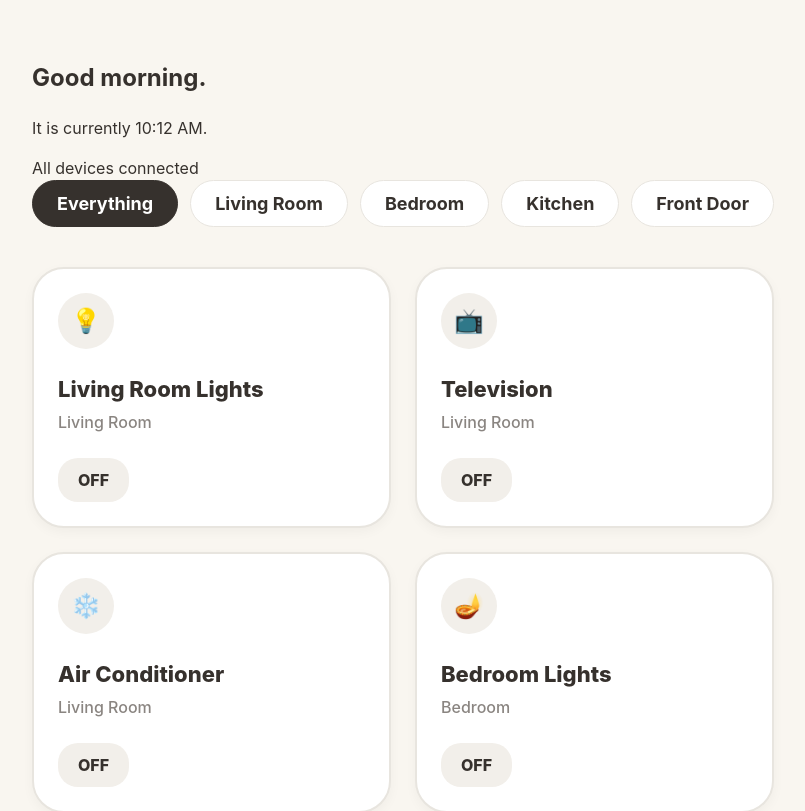
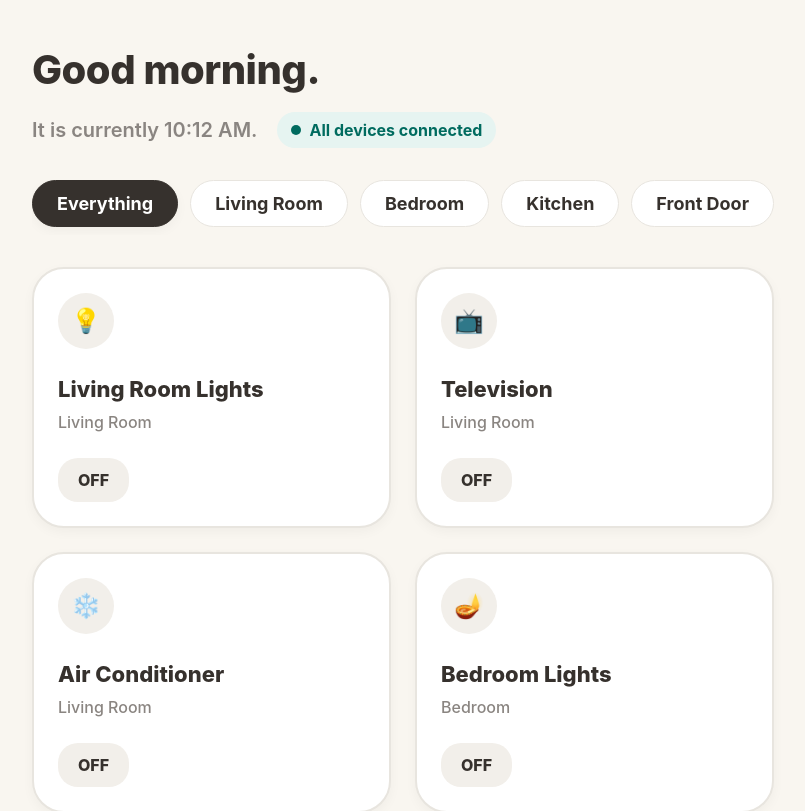
Before and after one commit to preciousudobia704-maker/age-responsive-smarthome, a React (Vite) app: page / in a window 1280 px wide. Shown: the top 811 px of the page, without its empty margins (0-805 px from the left). Built offline with nearby package versions, Linux system fonts and the light colour scheme.

Commit message:
Update App.css

```diff
--- a/src/App.css
+++ b/src/App.css
@@ -14,6 +14,7 @@
 
   --shadow-sm: 0 4px 12px rgba(0, 0, 0, 0.04);
   --shadow-lg: 0 12px 24px rgba(0, 107, 95, 0.15);
+  --shadow-hover: 0 16px 32px rgba(0, 0, 0, 0.08);
 }
 
 body {
@@ -29,6 +30,59 @@ body {
   max-width: 1024px;
   margin: 0 auto;
   padding: 40px 32px;
+}
+
+/* Header & Status Layout */
+.app-header {
+  margin-bottom: 32px;
+}
+
+.greeting-container h2 {
+  font-size: 40px;
+  font-weight: 800;
+  margin: 0 0 12px 0;
+  letter-spacing: -0.5px;
+}
+
+.status-row {
+  display: flex;
+  align-items: center;
+  gap: 20px;
+}
+
+.time-display {
+  font-size: 20px;
+  color: var(--text-muted);
+  margin: 0;
+  font-weight: 600;
+}
+
+/* Connected State Indicator */
+.connected-badge {
+  display: flex;
+  align-items: center;
+  gap: 8px;
+  background-color: #E6F4F1;
+  color: var(--accent-color);
+  padding: 6px 14px;
+  border-radius: 30px;
+  font-size: 16px;
+  font-weight: 700;
+}
+
+.pulse-dot {
+  width: 10px;
+  height: 10px;
+  background-color: var(--accent-color);
+  border-radius: 50%;
+  box-shadow: 0 0 0 rgba(0, 107, 95, 0.4);
+  animation: pulse 2s infinite;
+}
+
+@keyframes pulse {
+  0% { box-shadow: 0 0 0 0 rgba(0, 107, 95, 0.4); }
+  70% { box-shadow: 0 0 0 8px rgba(0, 107, 95, 0); }
+  100% { box-shadow: 0 0 0 0 rgba(0, 107, 95, 0); }
 }
 
 /* Navigation Filters */
@@ -50,12 +104,19 @@ body {
   font-weight: 700;
   cursor: pointer;
   white-space: nowrap;
+  transition: all 0.2s ease;
+}
+
+.filter-pill:hover:not(.active) {
+  background-color: var(--badge-bg-inactive);
+  transform: translateY(-2px);
 }
 
 .filter-pill.active {
   background-color: var(--text-main);
   color: #FFFFFF;
   border-color: var(--text-main);
+  box-shadow: var(--shadow-sm);
 }
 
 /* AI Banner */
@@ -70,13 +131,20 @@ body {
   gap: 20px;
   cursor: pointer;
   box-shadow: var(--shadow-sm);
+  transition: all 0.2s ease;
+}
+
+.ai-banner:hover {
+  transform: translateY(-4px);
+  box-shadow: var(--shadow-hover);
+  border-color: var(--card-border-inactive);
 }
 
 .ai-text { display: flex; flex-direction: column; }
 .ai-text strong { font-size: 20px; color: var(--text-main); margin-bottom: 4px; }
 .ai-text span { font-size: 18px; color: var(--text-muted); }
 
-/* Device Grid (Tablet Optimized) */
+/* Device Grid */
 .device-grid {
   display: grid;
   grid-template-columns: repeat(2, 1fr);
@@ -93,7 +161,12 @@ body {
   gap: 24px;
   cursor: pointer;
   box-shadow: var(--shadow-sm);
-  transition: all 0.2s ease;
+  transition: all 0.3s ease;
+}
+
+.device-card:hover {
+  transform: translateY(-4px);
+  box-shadow: var(--shadow-hover);
 }
 
 .card-main {
@@ -111,6 +184,7 @@ body {
   align-items: center;
   justify-content: center;
   font-size: 24px;
+  transition: all 0.3s ease;
 }
 
 .card-info {
@@ -139,9 +213,10 @@ body {
   font-size: 16px;
   font-weight: 800;
   width: max-content;
+  transition: all 0.3s ease;
 }
 
-/* Active State Colors (Teal) */
+/* Active State Colors */
 .device-card.active {
   background-color: var(--card-bg-active);
   border-color: var(--card-border-active);
@@ -157,7 +232,7 @@ body {
   color: #FFFFFF;
 }
 
-/* Expanding Temperature Controls */
+/* Expanding Temperature Controls (Centered) */
 .card-expanded {
   border-top: 2px solid var(--card-border-active);
   padding-top: 24px;
@@ -172,11 +247,25 @@ body {
   border-radius: 50%;
   background-color: #FFFFFF;
   border: none;
-  font-size: 32px;
+  font-size: 36px;
   font-weight: 500;
   color: var(--text-main);
   cursor: pointer;
   box-shadow: 0 4px 8px rgba(0,0,0,0.05);
+  display: flex;         /* Perfectly centers the + and - */
+  align-items: center;   /* Vertical alignment */
+  justify-content: center; /* Horizontal alignment */
+  line-height: 1;
+  transition: all 0.2s ease;
+}
+
+.temp-btn:hover {
+  transform: scale(1.08);
+  box-shadow: 0 6px 12px rgba(0,0,0,0.1);
+}
+
+.temp-btn:active {
+  transform: scale(0.95);
 }
 
 .temp-display {
@@ -212,4 +301,10 @@ body {
   font-size: 18px;
   font-weight: 800;
   cursor: pointer;
+  transition: all 0.2s ease;
 }
+
+.undo-button:hover {
+  background-color: var(--badge-bg-inactive);
+  transform: scale(1.05);
+}
```
